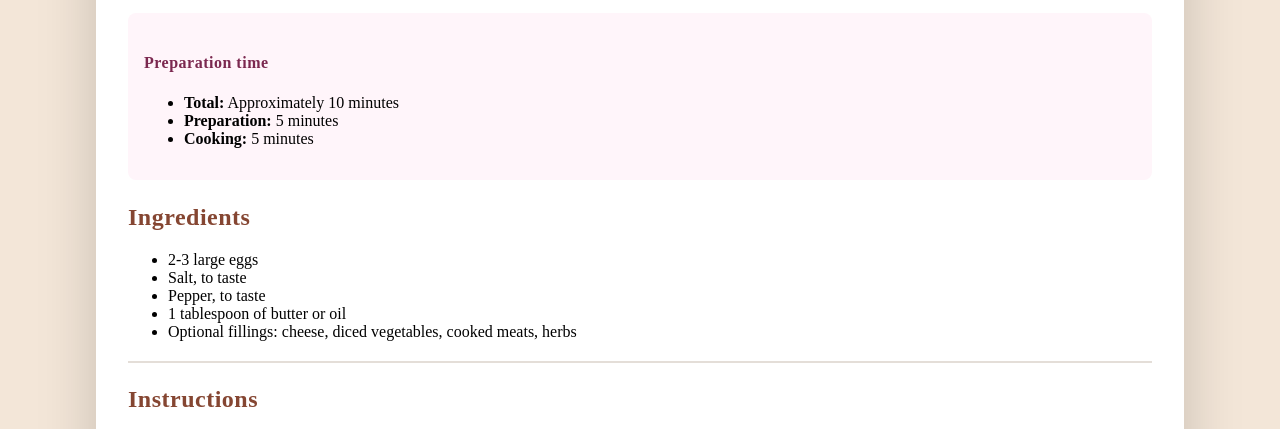
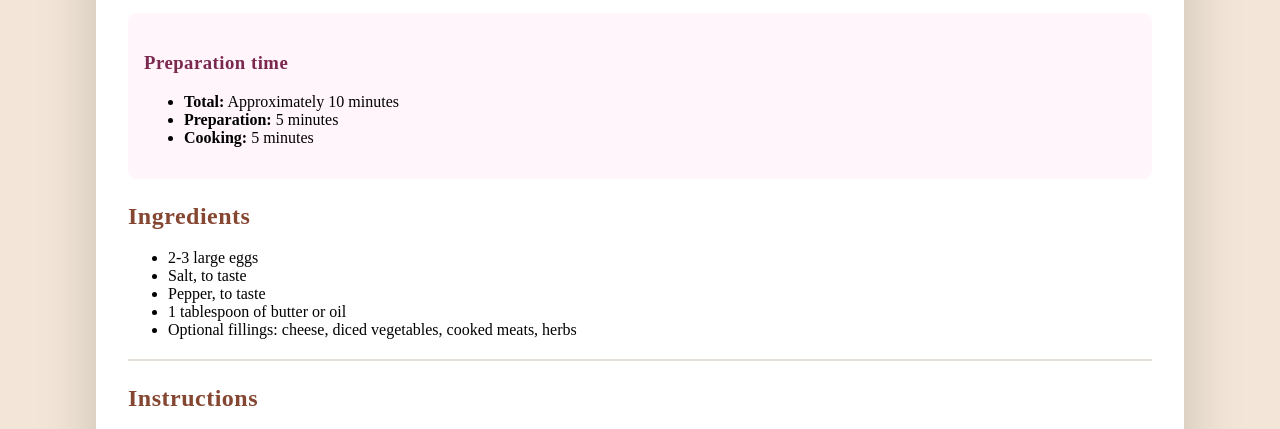
Before and after one commit to Snakww/Recipe-page-activity, a plain HTML site: page index.html in a window 1280 px wide. Shown: the part 655-1084 px from the top of the page. Drawn offline with Linux system fonts and the light colour scheme.

Commit message:
corrigindo erros

```diff
--- a/index.html
+++ b/index.html
@@ -14,16 +14,19 @@
 
 </head>
 <body class="container">
-  <div class="page">
+  <main class="page">
+  <header>
 
   <img src="./assets/images/image-omelette.jpeg" alt="Omelette" class="header-image">
   <h1>Simple Omelette Recipe</h1>
+
+</header>
 
   <p>An easy and quick dish, perfect for any meal. This classic omelette combines beaten eggs cooked
   to perfection, optionally filled with your choice of cheese, vegetables, or meats.</p>
 
   <div class="card">
-    <h4 class="menu">Preparation time</h4>
+    <h3 class="menu">Preparation time</h3>
     <ul>
       <li><strong>Total:</strong> Approximately 10 minutes</li>
       <li><strong>Preparation:</strong> 5 minutes</li>
@@ -31,7 +34,9 @@
     </ul>
   </div>
 
-  <h2>Ingredients</h2>
+  <section>
+    <h2>Ingredients</h2>
+  </section>
 
   <ul>
     <li>2-3 large eggs</li>
@@ -42,7 +47,9 @@
   </ul>
 
   <hr class="divider">
+  <section>
   <h2>Instructions</h2>
+  </section>
   <ol>
     <li><strong>Beat the eggs:</strong> In a bowl, beat the eggs with a pinch of salt and pepper until they are well mixed.
     You can add a tablespoon of water or milk for a fluffier texture.</li>
@@ -64,8 +71,9 @@
 
 
   <hr class="divider">
-  <h2>Nutrition</h2>
-
+  <section>
+    <h2>Nutrition</h2>
+</section>
   <p>The table below shows nutritional values per serving without the additional fillings.</p>
   <table class="table">
 
@@ -90,6 +98,6 @@
     Challenge by <a href="https://www.frontendmentor.io?ref=challenge">Frontend Mentor</a>.
     Coded by <a href="https://github.com/Snakww">Snakwww</a>.
   </footer>
-  </div>
+</main>
 </body>
 </html>
```
